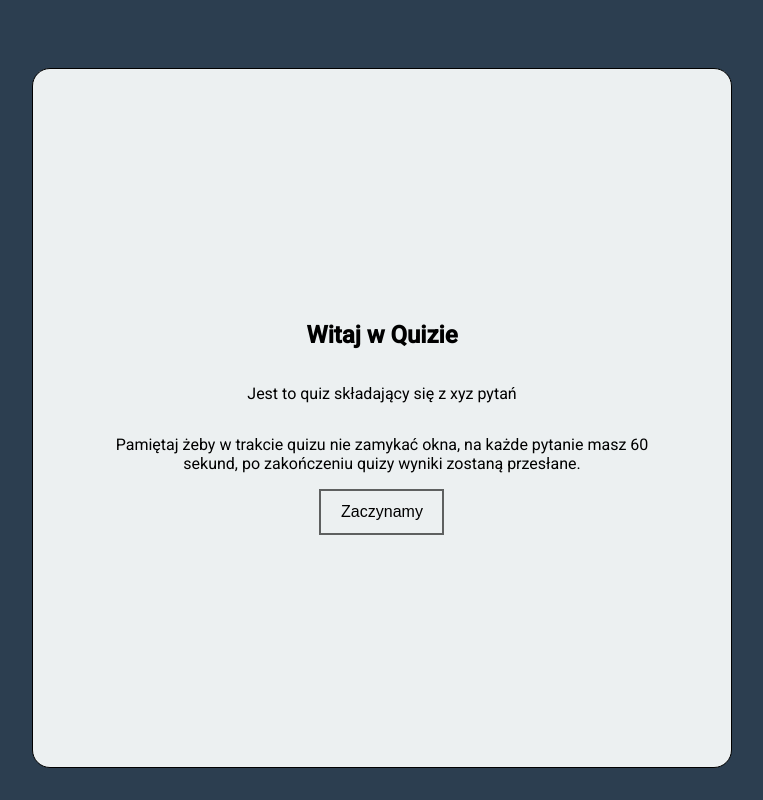
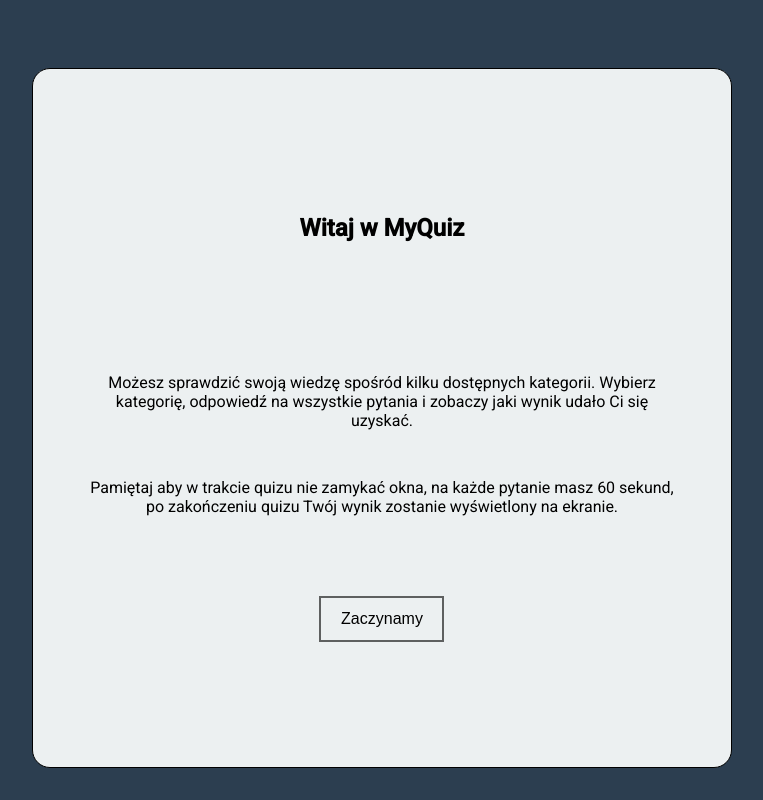
Before and after one commit to kkolcz/angular-quiz-app, an Angular app: page / in a window 1280 px wide. Shown: the whole page, without its empty margins (258-1021 px from the left). Built offline with nearby package versions, Linux system fonts and the light colour scheme.

Commit message:
change welcome page

```diff
--- a/src/app/welcome/welcome.component.html
+++ b/src/app/welcome/welcome.component.html
@@ -1,9 +1,14 @@
 <div class="appContainer">
     <div class="container">
-        <h2>Witaj w Quizie</h2>
-        <p>Jest to quiz składający się z xyz pytań</p>
-        <p>Pamiętaj żeby w trakcie quizu nie zamykać okna, na każde pytanie masz 60 sekund, po zakończeniu quizy wyniki
-            zostaną przesłane.</p>
+        <div>
+            <h2 class="title">Witaj w MyQuiz</h2>
+        </div>
+        <div class="description">
+            <p>Możesz sprawdzić swoją wiedzę spośród kilku dostępnych kategorii. Wybierz kategorię, odpowiedź na
+                wszystkie pytania i zobaczy jaki wynik udało Ci się uzyskać.</p>
+            <p>Pamiętaj aby w trakcie quizu nie zamykać okna, na każde pytanie masz 60 sekund, po zakończeniu quizu Twój
+                wynik zostanie wyświetlony na ekranie.</p>
+        </div>
 
         <div class="buttons">
             <button class="btn" (click)="closeWelcome()">Zaczynamy</button>
--- a/src/app/welcome/welcome.component.scss
+++ b/src/app/welcome/welcome.component.scss
@@ -1,7 +1,17 @@
 .container {
   display: flex;
   flex-direction: column;
-  align-items: center;
-  width: 80%;
+  // align-items: center;
+  // border: 1px solid black;
+  // height: auto;
+  width: 85%;
   text-align: center;
 }
+
+.description {
+  margin: 4rem 0 4rem 0px;
+}
+
+.description p {
+  margin-top: 3rem;
+}
```
